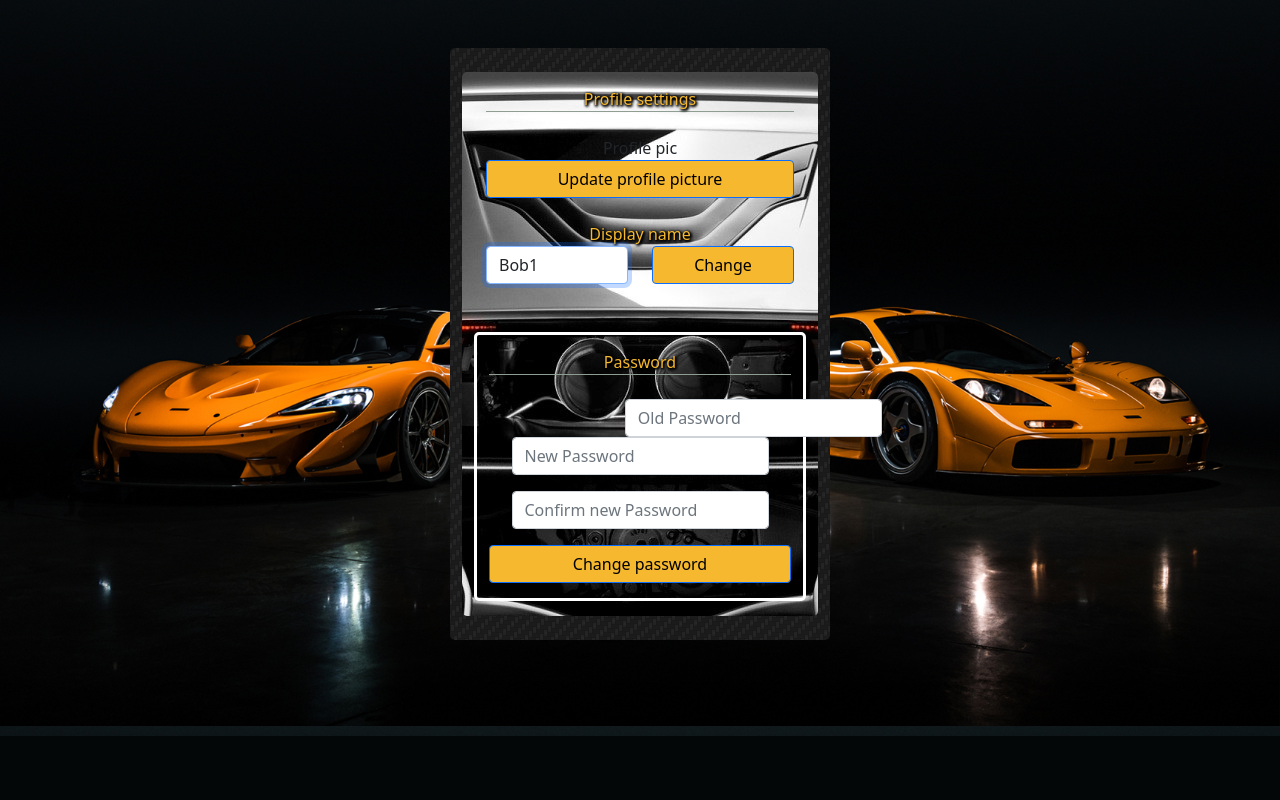
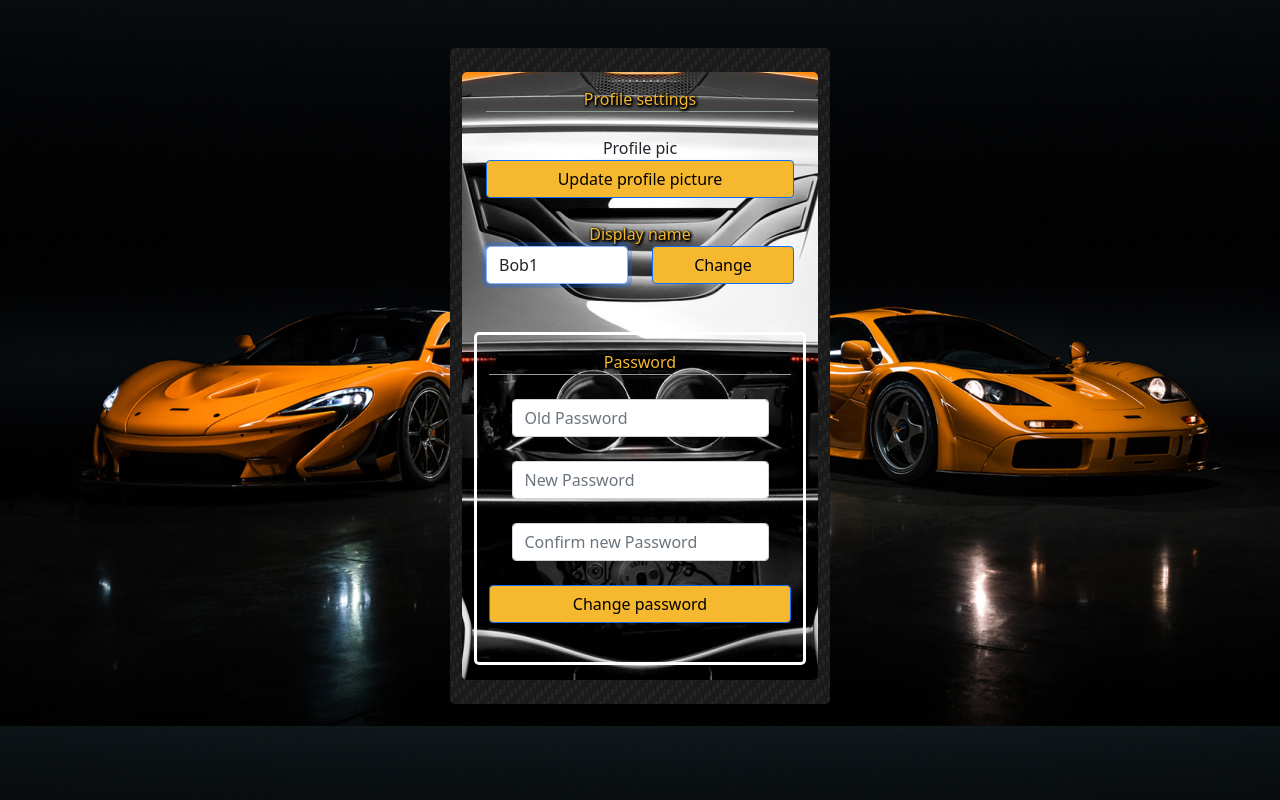
Before and after one commit to JonathanC13/CS50ProjRaceSubmissions, a Flask app: page /user_settings in a window 1280 px wide. Shown: the part 74-874 px from the top of the page. Before the commit the page ends 810 px from the top, so only its background shows below. Run offline with Flask 3, Linux system fonts and the light colour scheme; a user stored in the database is signed in; data comes from the database, SQL or seed files in the repository; both versions use the stored data as it was after the commit; some libraries are stand-ins or nearby versions.

Commit message:
user settings password change fixed

```diff
--- a/app.py
+++ b/app.py
@@ -597,7 +597,7 @@ def update_user_settings_initiate():
             sql_queryUPDATE = sql_queryUPDATE + "WHERE iUserID = ?"
 
             # check select if 1 row returned, if 1 then execute update, if not return ERROR
-            if (updateSection == "password" and rows[0]["strHashPW"] != generate_password_hash(oldPassword)):
+            if (updateSection == "password" and not check_password_hash(rows[0]["strHashPW"], oldPassword)):
                 # old password validation
                 return jsonify({"status":"ERROR" ,"message": "Old password does not match!"})
 
--- a/static/js.js
+++ b/static/js.js
@@ -975,7 +975,6 @@ function getUserID(dictParams, myCallback) {
         else if (dictParams["callbackType"] == "update_user_settings")
         {
             myCallback(response["user_id"], dictParams);
-            console.log("bbbb")
         }
         else
         {
@@ -1093,15 +1092,15 @@ function update_user_settings_initiate(user_id, dictParams){
     dictParams["user_id"] = user_id;
 
     const myJSON = JSON.stringify(dictParams);
-    console.log(myJSON);
+    //console.log(myJSON);
 
     $.ajax({
         url: "/update_user_settings_initiate",
         type: "POST",
         data: {json_data:myJSON}
         }).done(function(response) {
-            alert("11111111")
-            console.log(response);
+            //console.log(dictParams["update_section"]);
+            //console.log(response);
 
             if (response["status"] == "GOOD") {
 
@@ -1113,7 +1112,7 @@ function update_user_settings_initiate(user_id, dictParams){
                 document.getElementById("old_password").value = "";
                 document.getElementById("new_password").value = "";
                 document.getElementById("confirm_new_password").value = "";
-                console.log("aaaa");
+
             }
 
             if (dictParams["update_section"] == "profile_pic")
@@ -1127,8 +1126,7 @@ function update_user_settings_initiate(user_id, dictParams){
             else if (dictParams["update_section"] == "password")
             {
                 user_settings_password_msg.textContent = response["message"];
-                console.log("aaaa");
-                return false;
+
             }
 
             topFunction();
@@ -1138,8 +1136,6 @@ function update_user_settings_initiate(user_id, dictParams){
             alert('Failure, dev has low IQ.');
 
     });
-    console.log('222222222')
-    return false;
 
 }
 
--- a/static/styles.css
+++ b/static/styles.css
@@ -202,6 +202,7 @@ textarea {
 
 #login_msg, #register_msg, #submission_msg , #submissionListMessage, #user_settings_profile_pic_msg, #user_settings_display_name_msg, #user_settings_password_msg{
     background-color: #212529;
+    border-radius: 5px;
     color:red;
 }
 
--- a/templates/login.html
+++ b/templates/login.html
@@ -6,7 +6,7 @@
 
 {% block main %}
     <body style="background-image: url('/static/miataDonut.jpg')">
-        <form>
+        <form action="javascript:void(0);">
 
             <div class="row">
                 <div class="col-sm-5"></div>
--- a/templates/register.html
+++ b/templates/register.html
@@ -6,7 +6,7 @@
 
 {% block main %}
     <body style="background-image: url('/static/garage.jpg')">
-        <form>
+        <form action="javascript:void(0);">
 
             <div class="row">
                 <div class="col-sm-5"></div>
--- a/templates/user_settings.html
+++ b/templates/user_settings.html
@@ -45,7 +45,7 @@
                         <br><br>
                         <div class="row">
                             <div class="borderWhite col-sm">
-                                <form>
+                                <form action="javascript:void(0);">
                                     <div id="subtitle_div">
                                         <span class="submitTitles">
                                             Password <!--Padding is optional-->
@@ -53,21 +53,44 @@
                                     </div>
                                     <br>
                                     <div class="row">
-                                        <div class="col-sm-5"></div>
-                                        <div class="col-sm-2">
+
+                                        <div class="col-sm">
                                             <input autocomplete="off" class="form-control mx-auto w-auto" id="old_password" placeholder="Old Password" type="password">
                                         </div>
-                                        <div class="col-sm-5"></div>
+
                                     </div>
-                                    <div class="mb-3">
-                                        <input autocomplete="off" class="form-control mx-auto w-auto" id="new_password" placeholder="New Password" type="password">
+                                    <br>
+                                    <div class="row">
+
+                                        <div class="col-sm">
+                                            <input autocomplete="off" class="form-control mx-auto w-auto" id="new_password" placeholder="New Password" type="password">
+                                        </div>
+
                                     </div>
-                                    <div class="mb-3">
-                                        <input autocomplete="off" class="form-control mx-auto w-auto" id="confirm_new_password" placeholder="Confirm new Password" type="password">
+                                    <br>
+                                    <div class="row">
+
+                                        <div class="col-sm">
+                                            <input autocomplete="off" class="form-control mx-auto w-auto" id="confirm_new_password" placeholder="Confirm new Password" type="password">
+                                        </div>
+
                                     </div>
-                                    <button id="password_change_submit" class="btn btn-primary" onclick="return update_user_settings('password')">Change password</button>
                                     <br>
-                                    <span id="user_settings_password_msg"></span>
+                                    <div class="row">
+
+                                        <div class="col-sm">
+                                            <button id="password_change_submit" class="btn btn-primary" onclick="return update_user_settings('password')">Change password</button>
+                                        </div>
+
+                                    </div>
+                                    <br>
+                                    <div class="row">
+
+                                        <div class="col-sm">
+                                            <span id="user_settings_password_msg"></span>
+                                        </div>
+
+                                    </div>
                                 </form>
                             </div>
                         </div>
```
Also changed, not shown: raceSubmissions.db, 2 other files.
